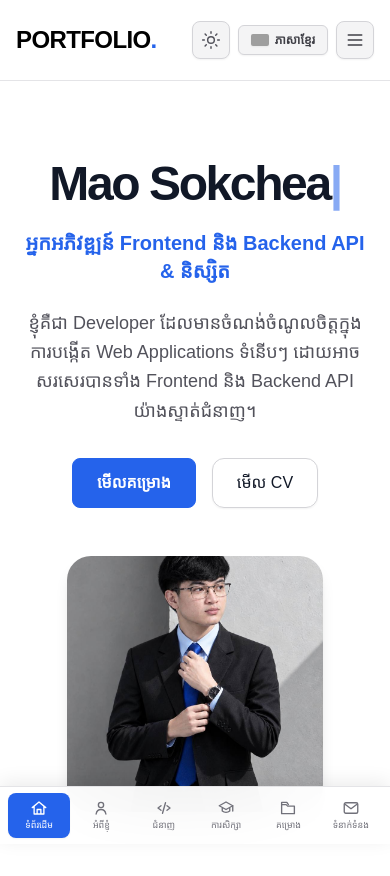
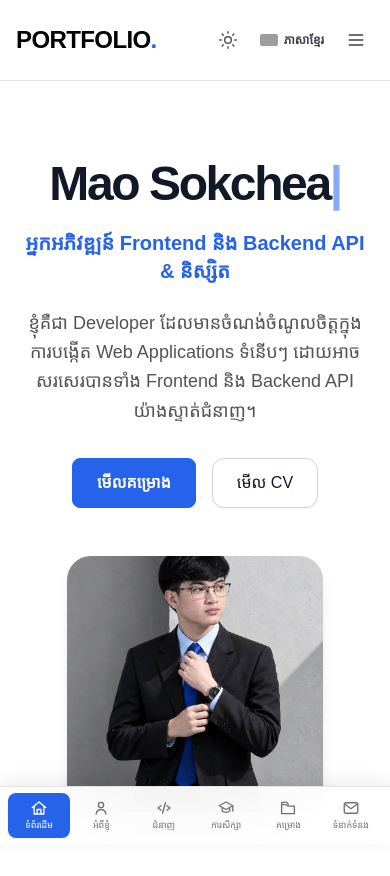
Before and after one commit to Maosokchea1/My_ProfolioSokchea, a React (Create React App) app: page / in a window 390 px wide. Shown: the top 876 px of the page. Built offline with nearby package versions, Linux system fonts and the light colour scheme; grey boxes are pictures that could not be loaded; a web font is replaced by a local one.

Commit message:
Update code all

```diff
--- a/src/components/Header.jsx
+++ b/src/components/Header.jsx
@@ -37,7 +37,6 @@ const Header = ({ lang, toggleLanguage, isDarkMode, toggleTheme, t }) => {
       </svg>
     );
 
-  // កែសម្រួល Icon ឱ្យកាន់តែ Simple & Professional (ប្រើ strokeWidth="1.75")
   const getNavLinkIcon = (href, isActive) => {
     const iconClass = "w-4 h-4 stroke-current";
 
@@ -158,15 +157,15 @@ const Header = ({ lang, toggleLanguage, isDarkMode, toggleTheme, t }) => {
             })}
           </nav>
 
-          {/* Desktop Controls */}
-          <div className="hidden lg:flex items-center space-x-3">
+          {/* Desktop Controls (Border ដកចេញ ជំនួសដោយ Background ស្រទន់ពេល Hover) */}
+          <div className="hidden lg:flex items-center space-x-2">
             <button
               onClick={toggleTheme}
               type="button"
-              className={`flex items-center justify-center p-2.5 rounded-lg border transition-all shadow-sm ${
+              className={`flex items-center justify-center p-2.5 rounded-xl transition-all ${
                 isDarkMode
-                  ? 'bg-zinc-900 border-zinc-700 text-zinc-300 hover:text-primary hover:border-primary'
-                  : 'bg-zinc-100 border-zinc-300 text-zinc-600 hover:text-primary hover:border-primary'
+                  ? 'text-zinc-300 hover:text-primary hover:bg-zinc-900'
+                  : 'text-zinc-600 hover:text-primary hover:bg-zinc-100'
               }`}
               aria-label="Toggle theme"
             >
@@ -176,10 +175,10 @@ const Header = ({ lang, toggleLanguage, isDarkMode, toggleTheme, t }) => {
             <button
               onClick={toggleLanguage}
               type="button"
-              className={`flex items-center gap-2 text-sm font-semibold px-3.5 py-2 rounded-lg border transition-all shadow-sm ${
+              className={`flex items-center gap-2 text-sm font-semibold px-3.5 py-2 rounded-xl transition-all ${
                 isDarkMode
-                  ? 'border-zinc-700 bg-zinc-900 text-zinc-300 hover:text-primary hover:border-primary'
-                  : 'border-zinc-300 bg-zinc-100 text-zinc-700 hover:text-primary hover:border-primary'
+                  ? 'text-zinc-300 hover:text-primary hover:bg-zinc-900'
+                  : 'text-zinc-700 hover:text-primary hover:bg-zinc-100'
               }`}
               aria-label="Toggle language"
             >
@@ -192,15 +191,15 @@ const Header = ({ lang, toggleLanguage, isDarkMode, toggleTheme, t }) => {
             </button>
           </div>
 
-          {/* Mobile Menu Button */}
-          <div className="flex items-center space-x-2 lg:hidden">
+          {/* Mobile Menu Button (Border ដកចេញដូចគ្នា) */}
+          <div className="flex items-center space-x-1 lg:hidden">
             <button
               onClick={toggleTheme}
               type="button"
-              className={`p-2 rounded-lg border transition-all shadow-sm ${
+              className={`p-2 rounded-xl transition-all ${
                 isDarkMode
-                  ? 'bg-zinc-900 border-zinc-700 text-zinc-300'
-                  : 'bg-zinc-100 border-zinc-300 text-zinc-600'
+                  ? 'text-zinc-300 hover:text-primary hover:bg-zinc-900'
+                  : 'text-zinc-600 hover:text-primary hover:bg-zinc-100'
               }`}
               aria-label="Toggle theme"
             >
@@ -210,10 +209,10 @@ const Header = ({ lang, toggleLanguage, isDarkMode, toggleTheme, t }) => {
             <button
               onClick={toggleLanguage}
               type="button"
-              className={`flex items-center gap-1.5 text-xs font-semibold px-3 py-1.5 rounded-md border transition-all shadow-sm ${
+              className={`flex items-center gap-1.5 text-xs font-semibold px-2.5 py-1.5 rounded-xl transition-all ${
                 isDarkMode
-                  ? 'border-zinc-700 bg-zinc-900 text-zinc-300'
-                  : 'border-zinc-300 bg-zinc-100 text-zinc-700'
+                  ? 'text-zinc-300 hover:text-primary hover:bg-zinc-900'
+                  : 'text-zinc-700 hover:text-primary hover:bg-zinc-100'
               }`}
               aria-label="Toggle language"
             >
@@ -228,10 +227,10 @@ const Header = ({ lang, toggleLanguage, isDarkMode, toggleTheme, t }) => {
             <button
               onClick={() => setIsOpen(!isOpen)}
               type="button"
-              className={`p-2 rounded-lg border transition-all shadow-sm ${
+              className={`p-2 rounded-xl transition-all ${
                 isDarkMode
-                  ? 'bg-zinc-900 border-zinc-700 text-zinc-300 hover:text-primary hover:border-primary'
-                  : 'bg-zinc-100 border-zinc-300 text-zinc-700 hover:text-primary hover:border-primary'
+                  ? 'text-zinc-300 hover:text-primary hover:bg-zinc-900'
+                  : 'text-zinc-700 hover:text-primary hover:bg-zinc-100'
               }`}
               aria-label={isOpen ? 'Close menu' : 'Open menu'}
             >
```
Lines whose indentation alone changed are shown as unchanged.
